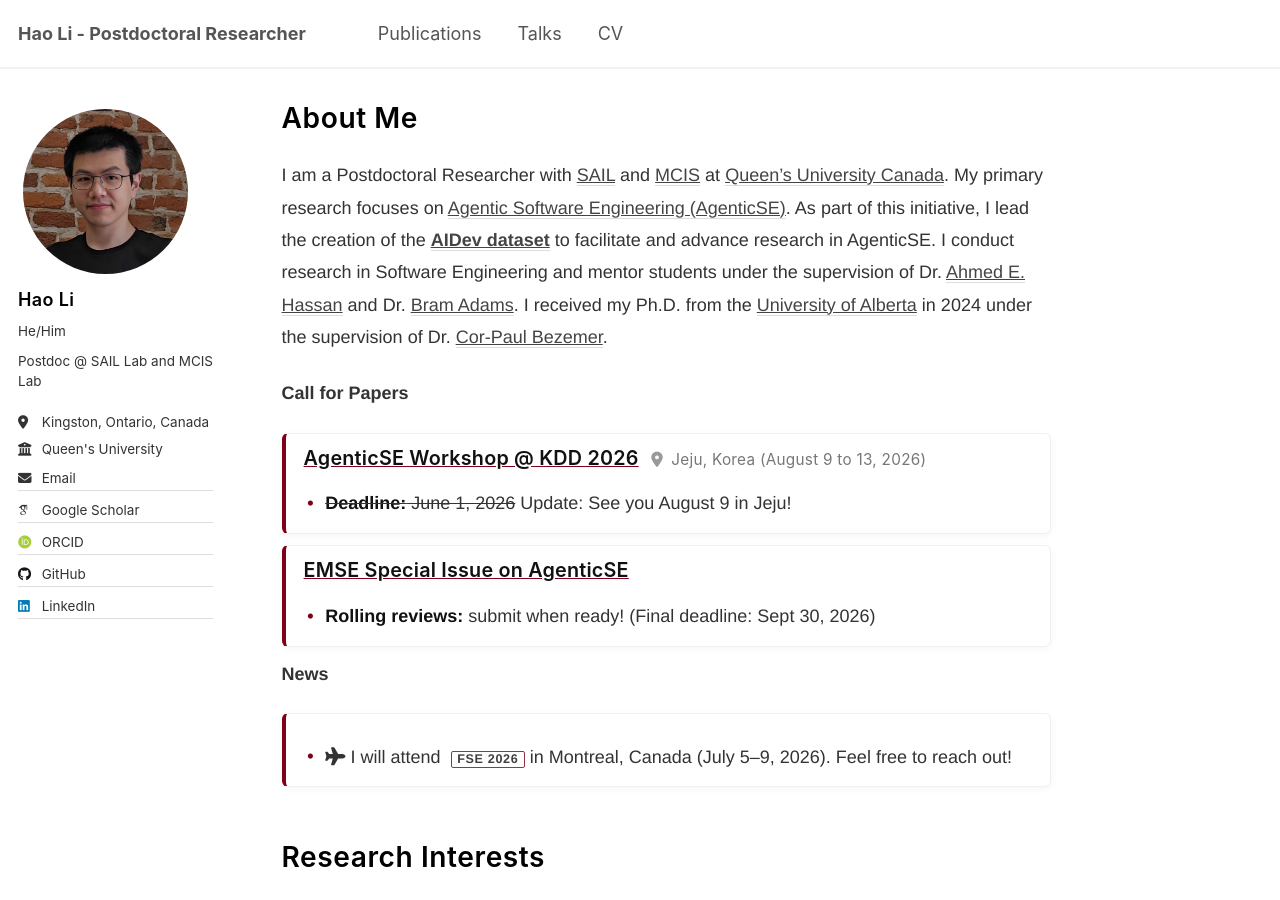
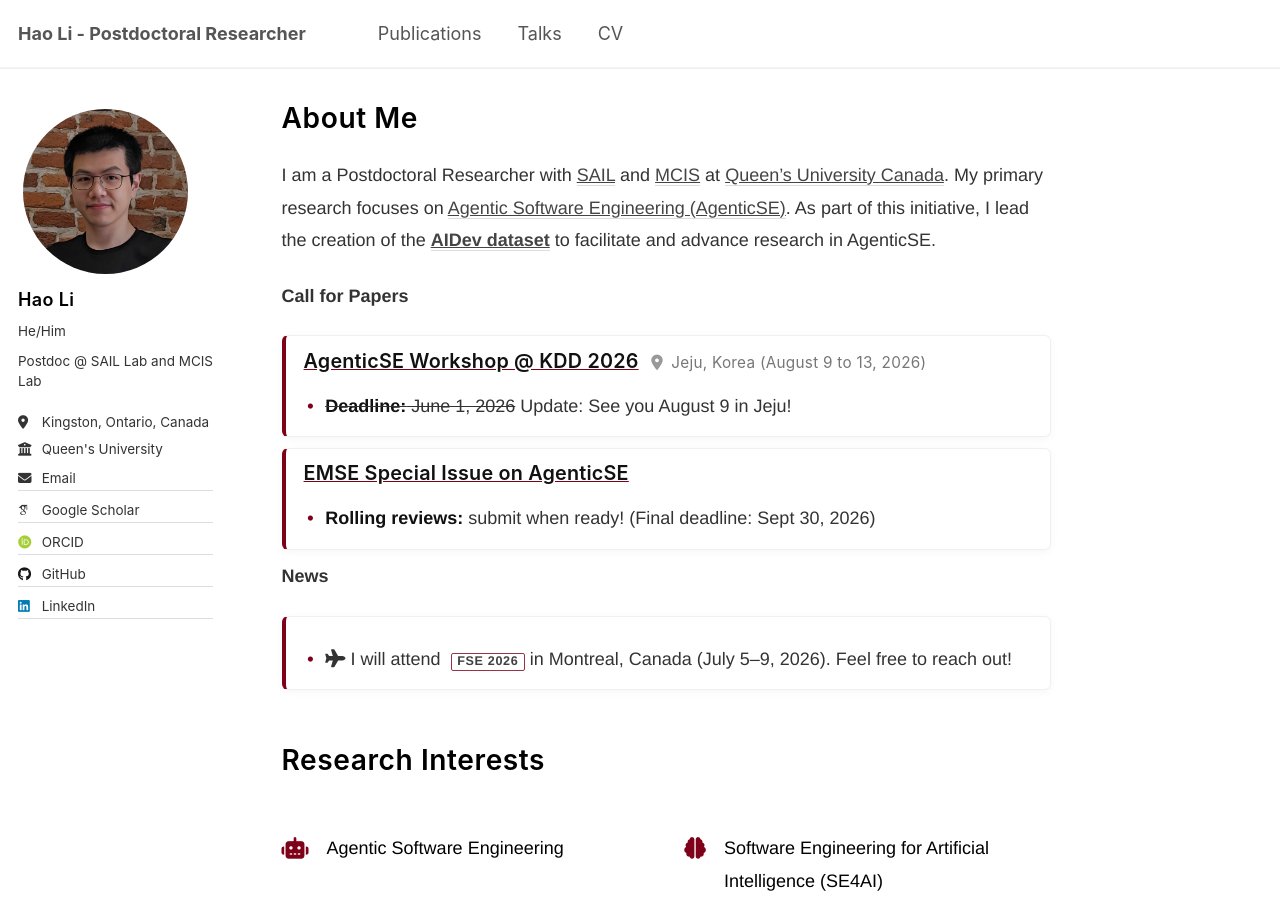
Before and after one commit to Leo-LiHao/Leo-LiHao.github.io, a Jekyll site: the page built from _pages/about.md, in a window 1280 px wide and 900 px high. Built offline with Jekyll 4.4.1, drawn with Linux system fonts in a browser that asks for light colours; some web fonts are replaced.

Commit message:
updated about me

```diff
--- a/_pages/about.md
+++ b/_pages/about.md
@@ -11,7 +11,7 @@
 
 I am a Postdoctoral Researcher with [SAIL](https://sail.cs.queensu.ca/) and [MCIS](https://mcis.cs.queensu.ca/) at [Queen’s University Canada](https://www.queensu.ca/).
 My primary research focuses on [Agentic Software Engineering (AgenticSE)](https://agenticse-book.github.io/). As part of this initiative, I lead the creation of the **[AIDev dataset](https://huggingface.co/datasets/hao-li/AIDev)** to facilitate and advance research in AgenticSE.
-I conduct research in Software Engineering and mentor students under the supervision of Dr. [Ahmed E. Hassan](https://scholar.google.com/citations?user=9hwXx34AAAAJ&hl=en) and Dr. [Bram Adams](https://scholar.google.com/citations?user=XS9QH_UAAAAJ&hl=en). I received my Ph.D. from the [University of Alberta](https://www.ualberta.ca/en/index.html) in 2024 under the supervision of Dr. [Cor-Paul Bezemer](https://scholar.google.com/citations?user=8HgcKdoAAAAJ&hl=en).
+<!-- I conduct research in Software Engineering and mentor students under the supervision of Dr. [Ahmed E. Hassan](https://scholar.google.com/citations?user=9hwXx34AAAAJ&hl=en) and Dr. [Bram Adams](https://scholar.google.com/citations?user=XS9QH_UAAAAJ&hl=en). I received my Ph.D. from the [University of Alberta](https://www.ualberta.ca/en/index.html) in 2024 under the supervision of Dr. [Cor-Paul Bezemer](https://scholar.google.com/citations?user=8HgcKdoAAAAJ&hl=en). -->
 
 
 **Call for Papers**
```
